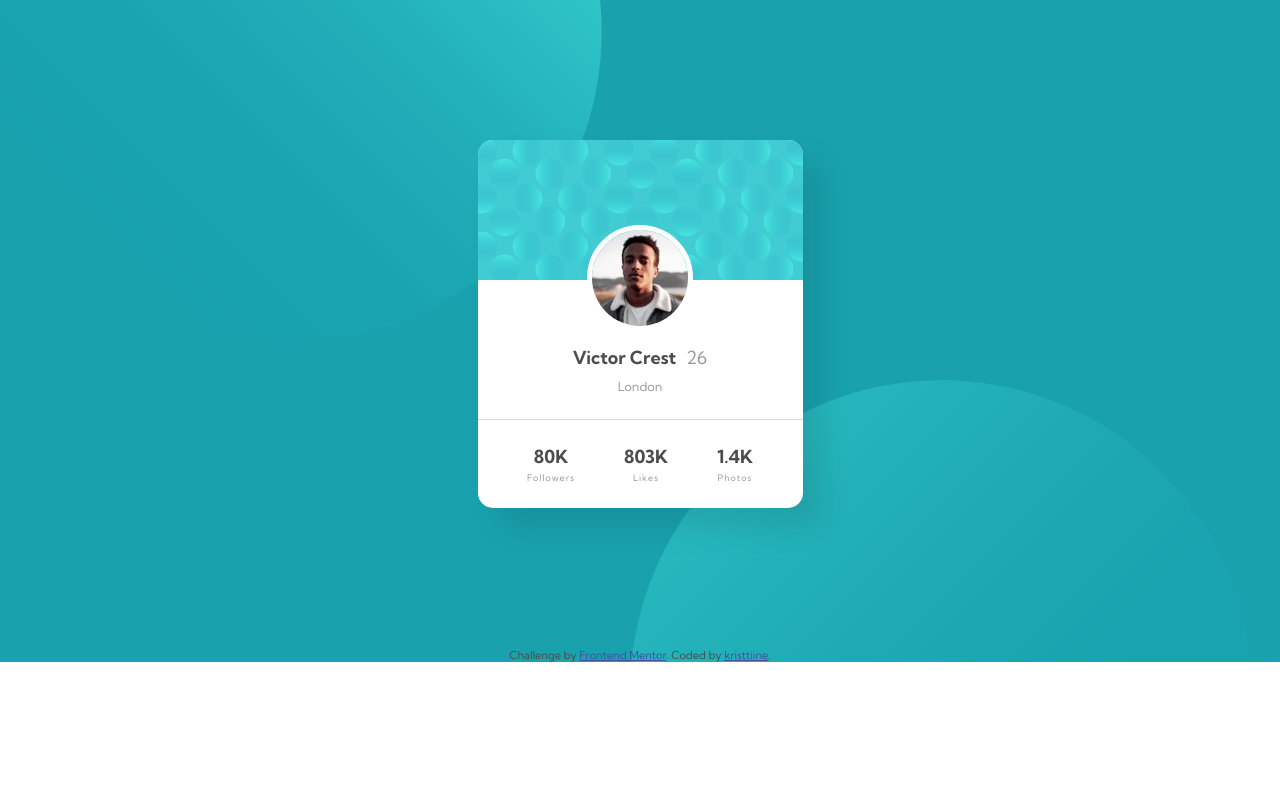
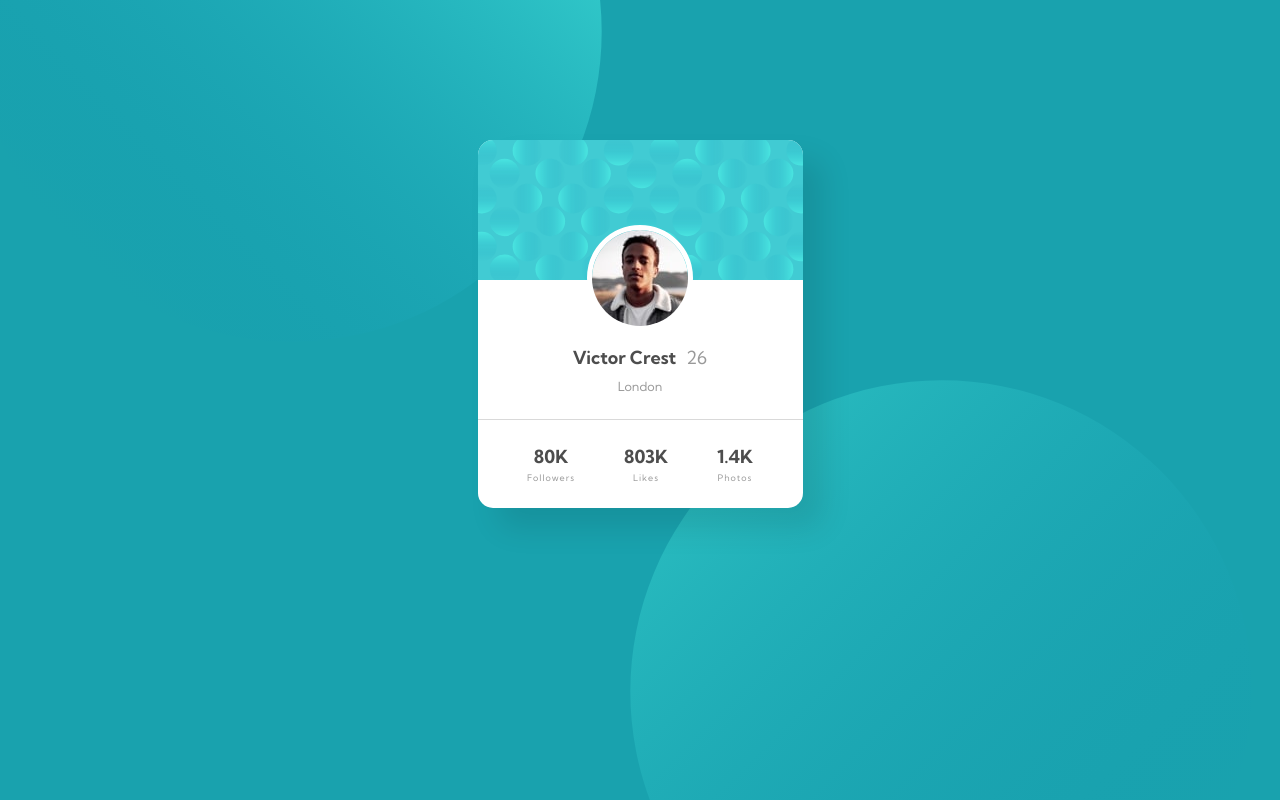
Before and after one commit to kristtiine/profile-card, a plain HTML site: page index.html in a window 1280 px wide. Drawn offline with Linux system fonts and the light colour scheme.

Commit message:
fixing error

```diff
--- a/index.html
+++ b/index.html
@@ -46,10 +46,6 @@
         </div>
       </div>
     </div>
-    <div class="attribution">
-      Challenge by <a href="https://www.frontendmentor.io?ref=challenge" target="_blank">Frontend Mentor</a>.
-      Coded by <a href="#">kristtiine</a>.
-    </div>
   </div>
 </body>
 </html>
--- a/styles.css
+++ b/styles.css
@@ -27,6 +27,7 @@ h2, p {
 }
 
 .profile-card-container {
+  height: 100vh;
   background-image: url("images/bg-pattern-top.svg"), url("images/bg-pattern-bottom.svg");
   background-repeat: no-repeat;
   background-color: hsl(185, 75%, 39%);
@@ -92,12 +93,3 @@ h2, p {
   font-size: 0.5em;
   letter-spacing: 1px;
 }
-
-.attribution {
-  font-size: 11px;
-  text-align: center;
-}
-
-.attribution a {
-  color: hsl(228, 45%, 44%);
-}
```
